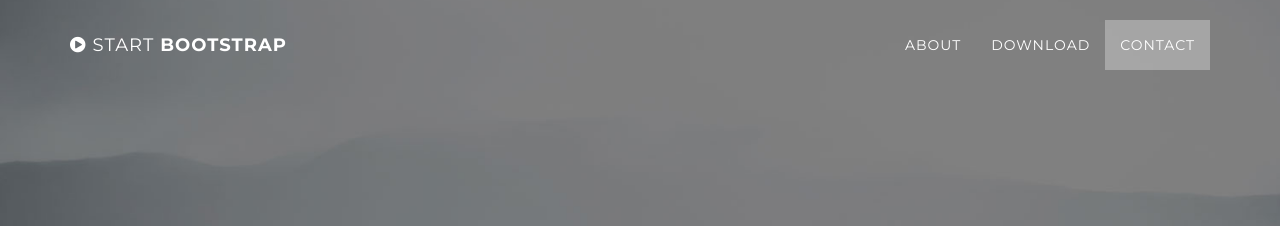
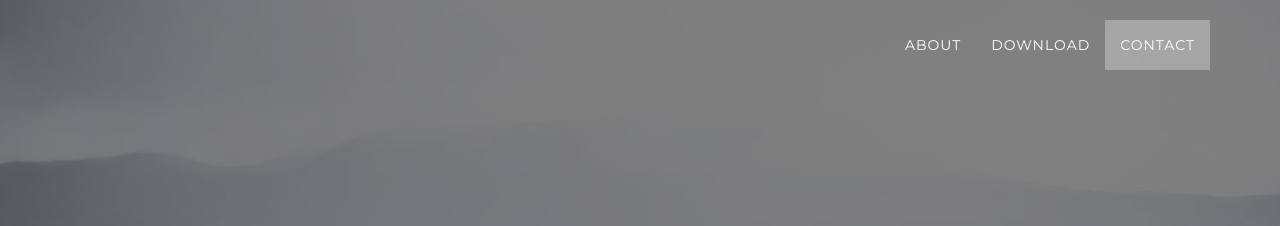
Before and after one commit to SheikhFahimFayasalSowrav/iwensu, a Jekyll site: the page built from index.html, in a window 1280 px wide. Shown: the top 226 px of the page. Built offline with Jekyll 4.4.1, drawn with Linux system fonts in a browser that asks for light colours.

Commit message:
Remove start bootstrap and residual google map code

```diff
--- a/_includes/js.html
+++ b/_includes/js.html
@@ -7,8 +7,5 @@
     <!-- Plugin JavaScript -->
     <script src="{{ "/js/jquery.easing.min.js" | prepend: site.baseurl }}"></script>
 
-    <!-- Google Maps API Key - Use your own API key to enable the map feature. More information on the Google Maps API can be found at https://developers.google.com/maps/ -->
-    <script type="text/javascript" src="https://maps.googleapis.com/maps/api/js?key=AIzaSyCRngKslUGJTlibkQ3FkfTxj3Xss1UlZDA&sensor=false"></script>
-
     <!-- Custom Theme JavaScript -->
     <script src="{{ "/js/grayscale.js" | prepend: site.baseurl }}"></script>
--- a/_includes/nav.html
+++ b/_includes/nav.html
@@ -6,7 +6,7 @@
                     <i class="fa fa-bars"></i>
                 </button>
                 <a class="navbar-brand page-scroll" href="#page-top">
-                    <i class="fa fa-play-circle"></i>  <span class="light">Start</span> Bootstrap
+
                 </a>
             </div>
 
```
Also changed, not shown: img/map-marker.png (deleted).
